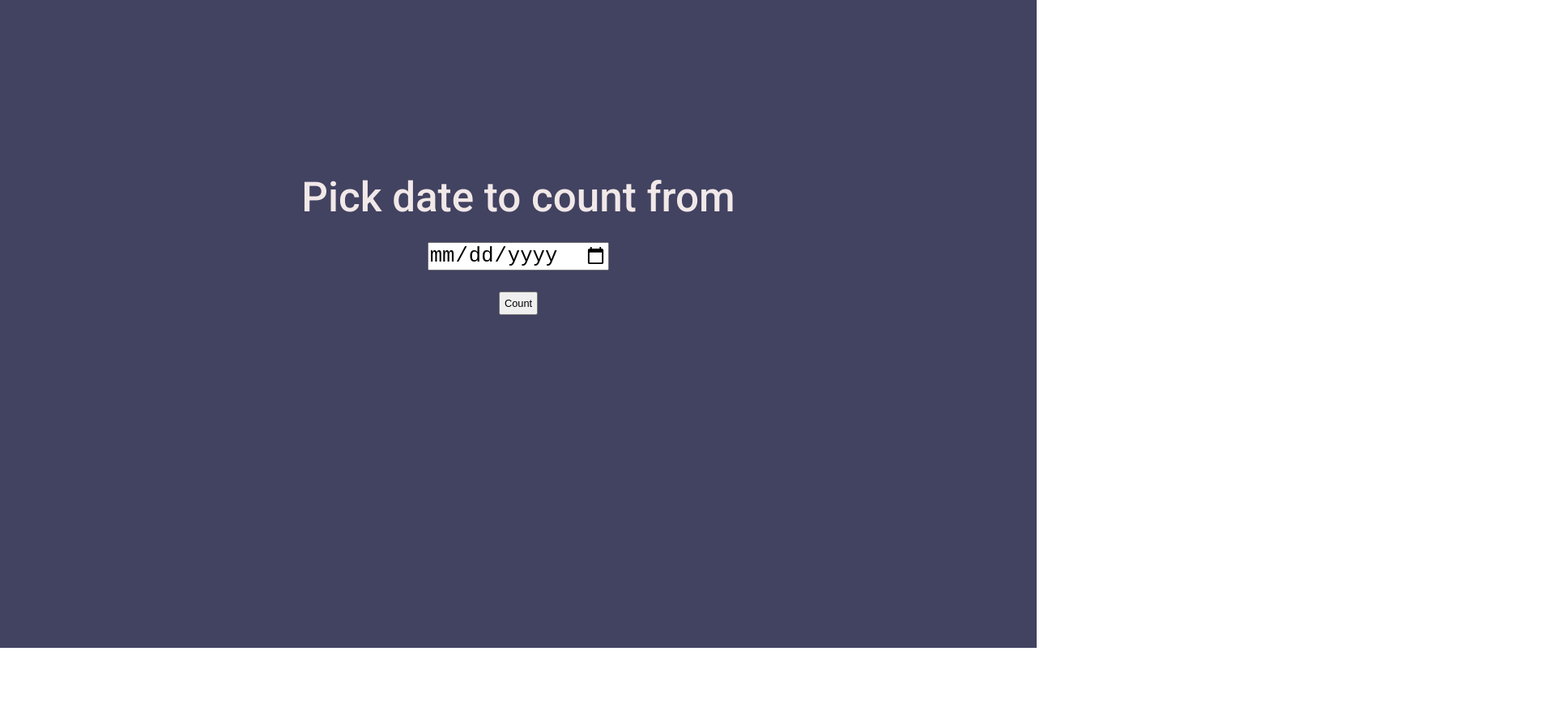
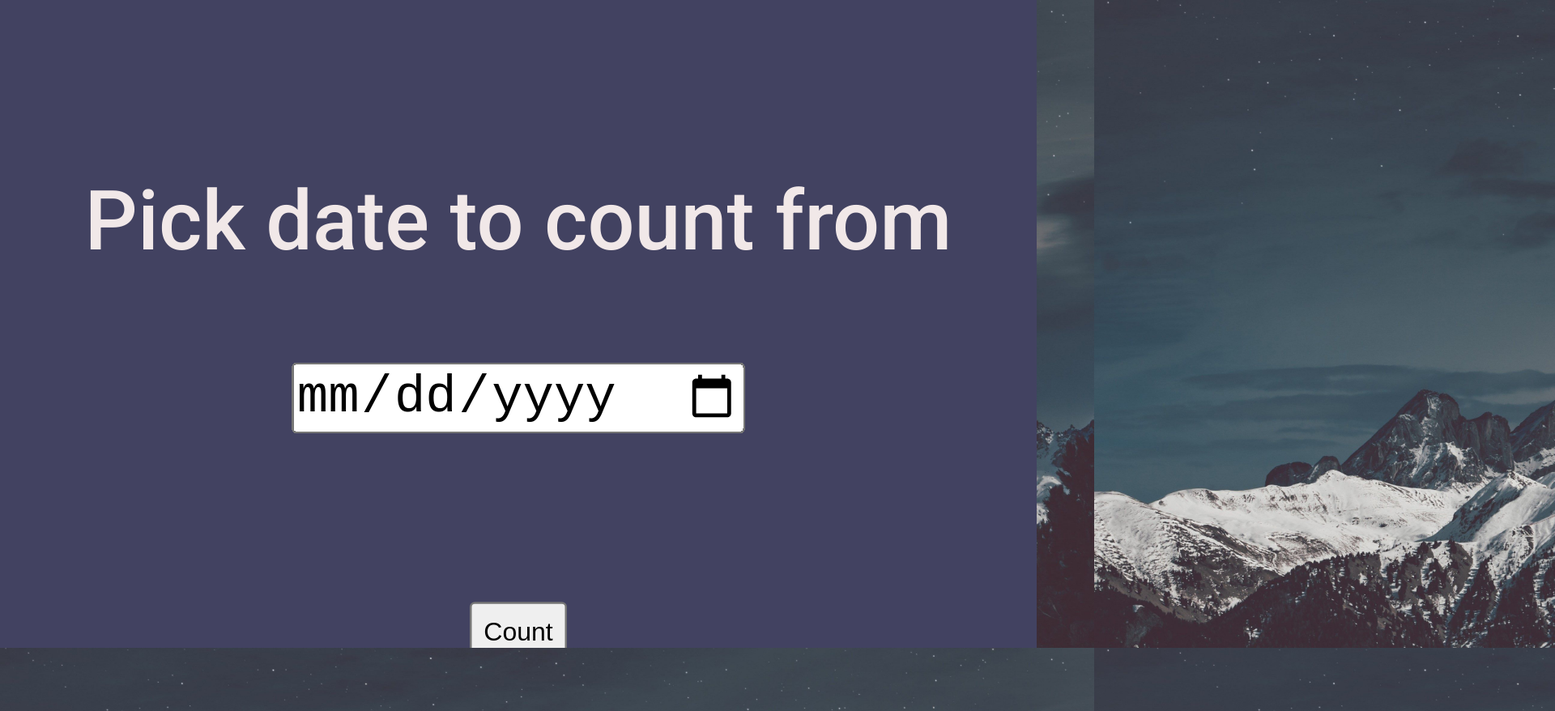
Before and after one commit to maciejlug/counter-improved, a plain HTML site: page Index.html in a window 1280 px wide. Shown: the top 878 px of the page at 81% size, 1920 px wide, since content can reach past the window. Before the commit the page ends 800 px from the top, so only its background shows below. Drawn offline with nearby package versions, Linux system fonts and the light colour scheme.

Commit message:
Update styles.css

```diff
--- a/styles.css
+++ b/styles.css
@@ -65,7 +65,7 @@ img{
     font-size: 1.5vw;
 }
 
-@media only screen and (max-width: 1200px) {
+@media only screen and (max-width: 600px) {
     .innerText {
         font-size: 2.5vw;
     }
@@ -88,7 +88,7 @@ img{
   }
   #inputText{
     color: rgb(241, 232, 232);
-    font-size: 4vw;
+    font-size: 8vw;
     display: flex;
     justify-content: center;
     padding: 1%;
@@ -97,7 +97,8 @@ img{
   #input, #count{
     display: flex;
     justify-content: center;
-    padding: 1%;
+    padding: 10%;
+    transform: scale(2.5);
   }
 
   #value{
```
